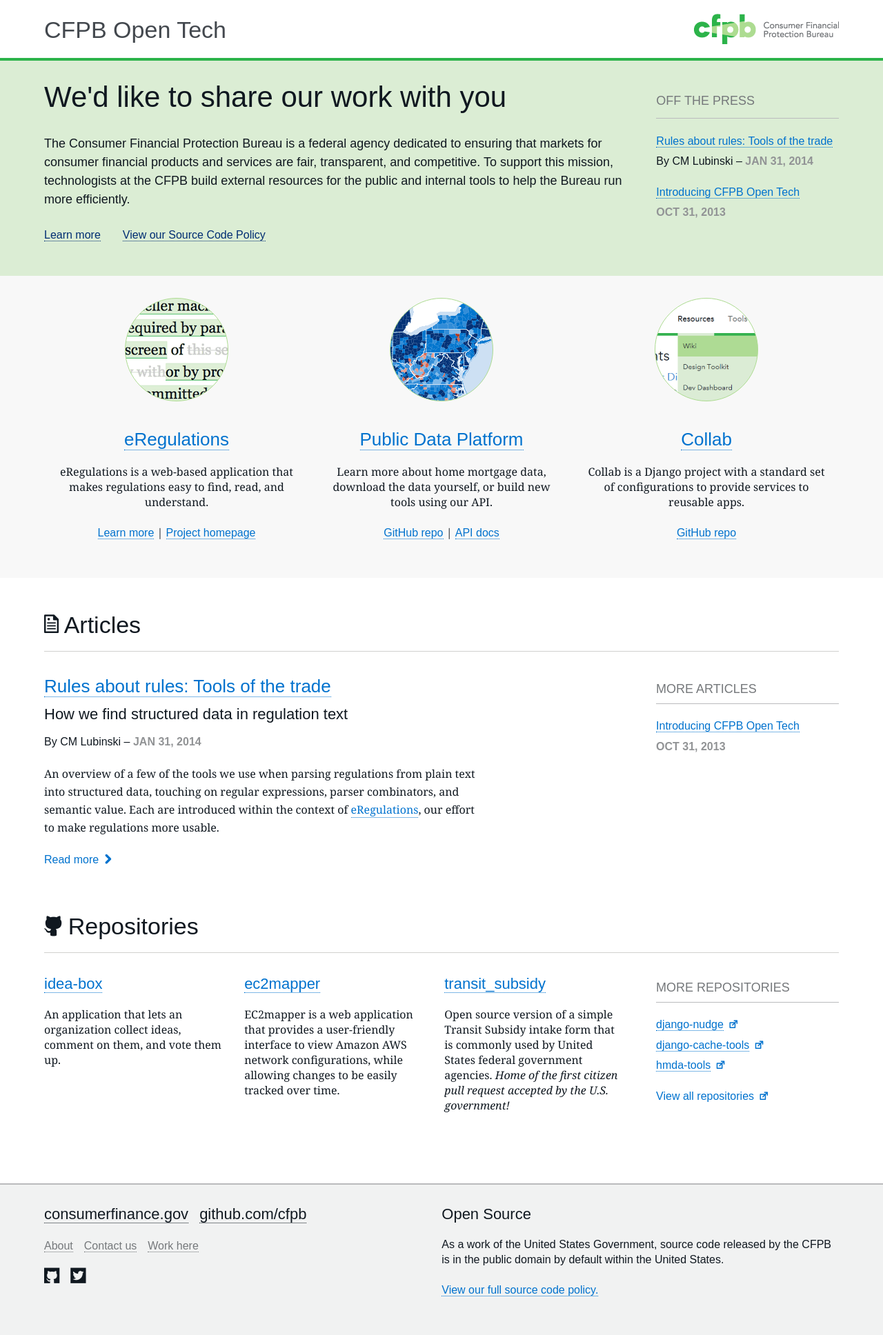
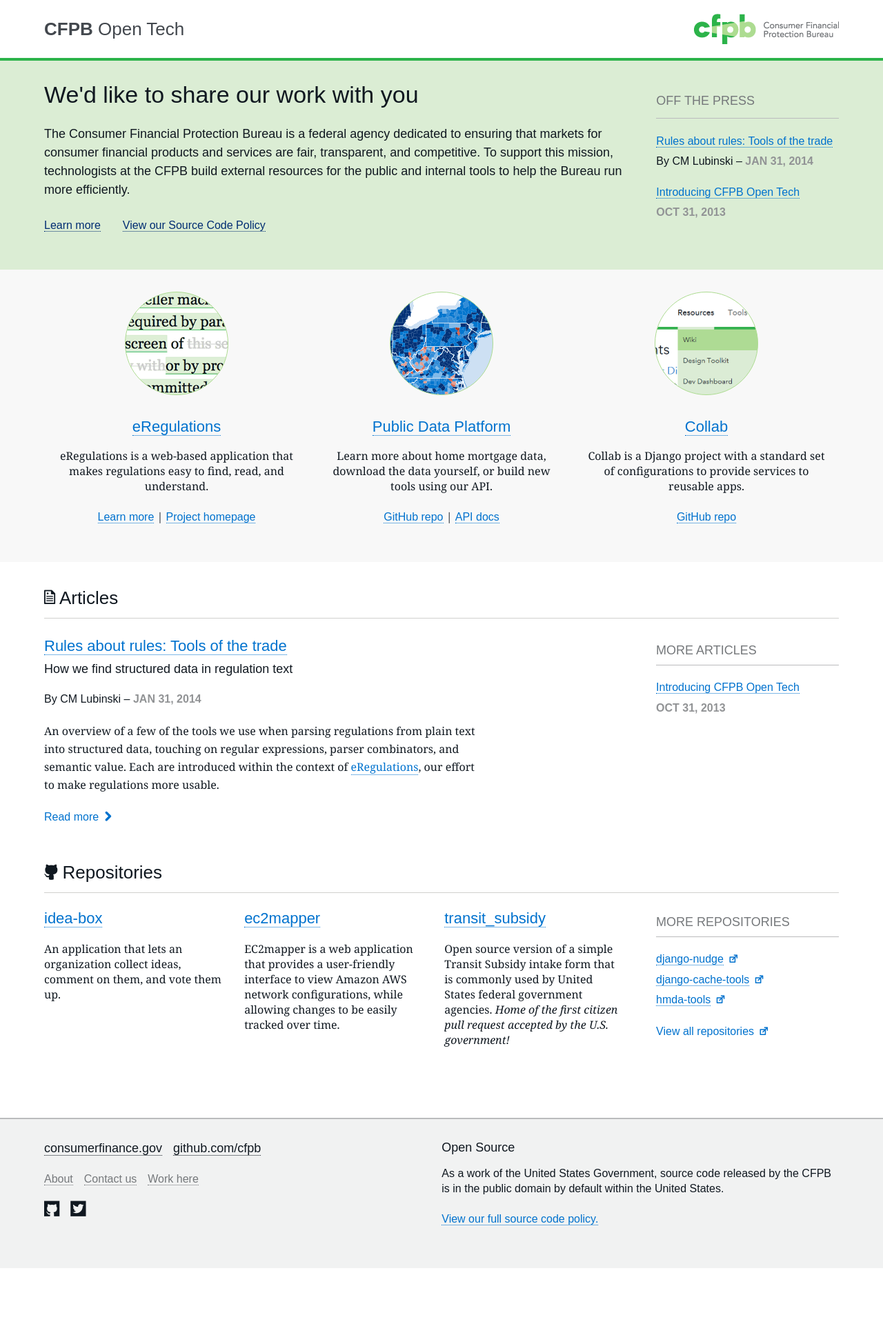
Before and after one commit to cfpb/cfpb.github.io, a Jekyll site: the page built from index.html, in a window 1280 px wide. Shown: the whole page at 69% size. Built offline with Jekyll 4.4.1, drawn with Linux system fonts in a browser that asks for light colours; nearby versions of some CDN libraries; some web fonts are replaced; after the commit the page ends 1839 px from its top, so only the background shows below that.

Commit message:
web type hierarchy edits

```diff
--- a/_includes/header.html
+++ b/_includes/header.html
@@ -3,5 +3,5 @@
                 <img class="logo" src="{% if page.assetpath %}{{ page.assetpath }}{% endif %}img/logo_210.png"
                      alt="Consumer Financial Protection Bureau">
             </a>
-            <h1><a class="home" href="/">CFPB Open Tech</a></h1>
+            <h2><a class="home" href="/"><span>CFPB</span> Open Tech</a></h2>
         </div>
--- a/css/site.css
+++ b/css/site.css
@@ -518,15 +518,15 @@
     margin: 1em 0;
 }
 
-.header h1 {
-    margin: 0.5em 0;
+.header h2 {
+    margin: 1em 0 0 0;
     font-family: "Avenir Next Medium", Arial, sans-serif;
-    font-size: 1.375em;
+    font-size: 1.625em;
     font-weight: 500;
-    line-height: 1;
+    display: inline-block;
 }
 
-.header h1 span {
+.header h2 span {
     font-family: "Avenir Next Demi", Arial, sans-serif;
     font-weight: bold;
 }
@@ -549,8 +549,8 @@
 }
 
 [class*="call-to-action"] {
-    font-family: "Avenir Next Medium", Arial, sans-serif;
-    font-weight: 500;
+    font-family: "Avenir Next", Arial, sans-serif;
+    font-weight: 400;
 }
 .call-to-action__icon,
 .call-to-action__icon:visited,
@@ -591,6 +591,10 @@
 .sidebar_list {
 
 }
+.sidebar_list .author {
+    font-family: "Avenir Next", Arial, sans-serif;
+    font-weight: 400;
+}
 .sidebar_list_item {
     margin-bottom: 1.5em;
 }
@@ -608,9 +612,9 @@
 }
 .sidebar_list_item_head {
     margin-bottom: 0.5em;
-    font-family: "Avenir Next Medium", Arial, sans-serif;
+    font-family: "Avenir Next", Arial, sans-serif;
     font-size: 1em;
-    font-weight: 500;
+    font-weight: 400;
 }
 
 .featured-projects {
@@ -638,7 +642,8 @@
     background: url(../img/feature_collab_150x150.png) no-repeat;
 }
 .featured-project_head {
-
+    margin-bottom: .75em;
+    font-family: "Avenir Next Medium", Arial, sans-serif;
 }
 
 .section-head {
@@ -646,7 +651,7 @@
     border-bottom: 1px solid #D0D0CE;
     margin: 1.5em 0 1em;
     font-family: "Avenir Next Medium", Arial, sans-serif;
-    font-size: 2.125em;
+/*    font-size: 2.125em;*/
     line-height: 1;
     font-weight: 500;
 }
@@ -658,13 +663,13 @@
 }
 .entry_title {
     margin-bottom: 0.25em;
-    font-size: 1.625em;
-}
+/*    font-size: 1.625em;
+*/}
 .entry_tagline {
-    margin-bottom: 0.5em;
-    font-family: "Avenir Next", Arial, sans-serif;
-    font-size: 1.375em;
-    line-height: 1.27272727272727;
+    margin-bottom: 1em;
+    font-family: "Avenir Next Medium", Arial, sans-serif;
+    font-size: 1.125em;
+    line-height: 1.22222222222222;
 }
 
 .entry_meta {
@@ -741,15 +746,15 @@
     margin-bottom: 1em;
     color: #101820;
     font-family: "Avenir Next Medium", Arial, sans-serif;
-    font-size: 1.375em;
+    font-size: 1.125em;
     line-height: 1;
     font-weight: 500;
 }
 .footer-links_secondary a {
     border-bottom-color: #75787B;
     color: #75787B;
-    font-family: "Avenir Next Medium", Arial, sans-serif;
-    font-weight: 500;
+    font-family: "Avenir Next", Arial, sans-serif;
+    font-weight: 400;
 }
 .footer-links_social li {
     float: left;
@@ -765,7 +770,7 @@
 .footer h4 {
     margin-bottom: 1em;
     font-family: "Avenir Next Medium", Arial, sans-serif;
-    font-size: 1.375em;
+    font-size: 1.125em;
     line-height: 1;
     font-weight: 500;
 }
@@ -778,6 +783,9 @@
 
 .entry__single {
     margin-top: 2em;
+}
+.entry__single .entry_tagline {
+    font-size: ;
 }
 #disqus_thread {
     padding-top: 1em;
@@ -878,9 +886,9 @@
     .hero section {
         padding: 2em 0;
     }
-    .intro h1 {
+/*    .intro h1 {
         font-size: 1.75em;
-    }
+    }*/
 
     .sidebar {
         width: 23%;
@@ -986,9 +994,9 @@
         position: relative;
     }
 
-    .intro h1 {
+/*    .intro h1 {
         font-size: 2.375em;
-    }
+    }*/
 
     .featured-project {
         width: 33.333333333%;
@@ -1008,9 +1016,9 @@
     .wrap {
         max-width: 1200px;
     }
-    .intro h1 {
+/*    .intro h1 {
         font-size: 2.625em;
-    }
+    }*/
     .repo {
         width: 31%;
         margin-left: 3.5%;
--- a/index.html
+++ b/index.html
@@ -60,9 +60,9 @@
                 <ul class="wrap nav-list">
                     <li class="featured-project">
                         <div class="featured-project_img__eregs"></div>
-                        <h2 class="featured-project_head">
+                        <h3 class="featured-project_head">
                             <a href="http://www.consumerfinance.gov/eregulations/">eRegulations</a>
-                        </h2>
+                        </h3>
                         <p class="featured-project_desc">eRegulations is a web-based application that makes
                             regulations easy to find, read, and understand.</p>
                         <p class="featured-project_links">
@@ -75,9 +75,9 @@
                     </li>
                     <li class="featured-project">
                         <div class="featured-project_img__pdp"></div>
-                        <h2 class="featured-project_head">
+                        <h3 class="featured-project_head">
                             <a href="http://www.consumerfinance.gov/hmda/">Public Data Platform</a>
-                        </h2>
+                        </h3>
                         <p class="featured-project_desc">Learn more about home mortgage data, download the data
                             yourself, or build new tools using our API.</p>
                         <div class="featured-project_links">
@@ -87,9 +87,9 @@
                     </li>
                     <li class="featured-project">
                         <div class="featured-project_img__collab"></div>
-                        <h2 class="featured-project_head">
+                        <h3 class="featured-project_head">
                             <a href="http://cfpb.github.io/collab/">Collab</a>
-                        </h2>
+                        </h3>
                         <p class="featured-project_desc">Collab is a Django project with a standard set of
                             configurations to provide services to reusable apps.</p>
                         <div class="featured-project_links">
```
